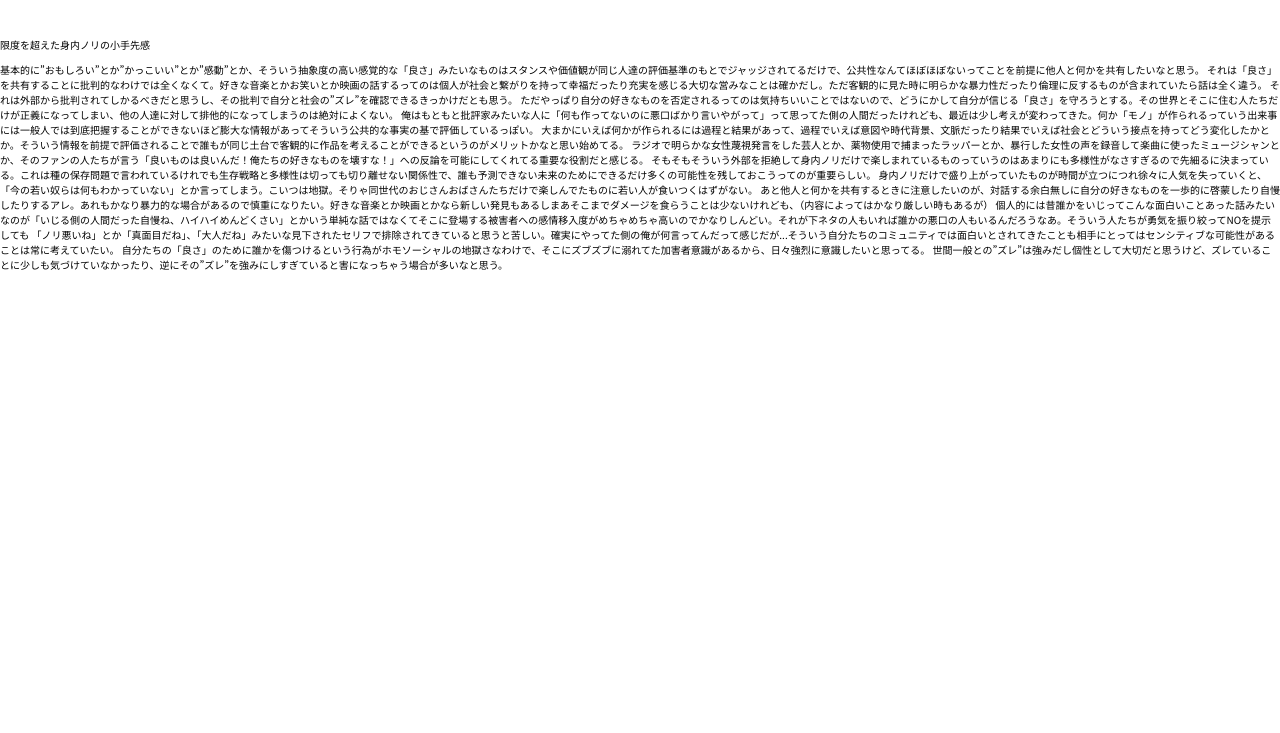
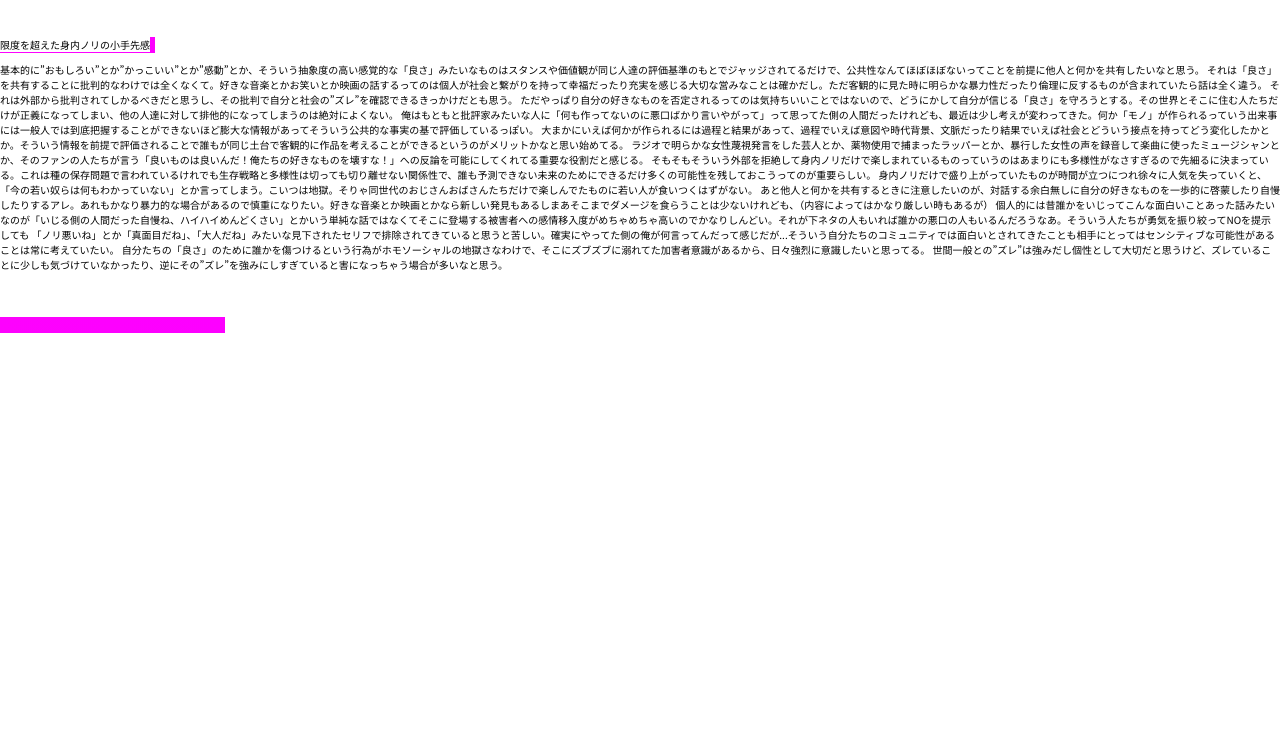
Before and after one commit to kmmkkm/kmmkkm.github.io, a plain HTML site: page index.html in a window 1280 px wide. Shown: the part 67-800 px from the top of the page. Drawn offline with nearby package versions, Linux system fonts and the light colour scheme; a script that the page names is missing.

Commit message:
Update style.css

```diff
--- a/style.css
+++ b/style.css
@@ -5,13 +5,23 @@ body{
     margin: 0px;
   }
 
- #gradient
- {
-   width: 100%;
-   height: 100%;
-   padding: 0px;
-   margin: 0px;
- }
+#gradient{
+    width: 155px;
+    height: 16px;
+    padding: 0px;
+    margin: 0px;
+    position: absolute;
+    top:20px;
+}
+
+#gradient02{
+    width: 225px;
+    height: 16px;
+    padding: 0px;
+    margin: 0px;
+    position: absolute;
+    top:299.5px;
+}
 
  .example01{
    position:relative;
```
